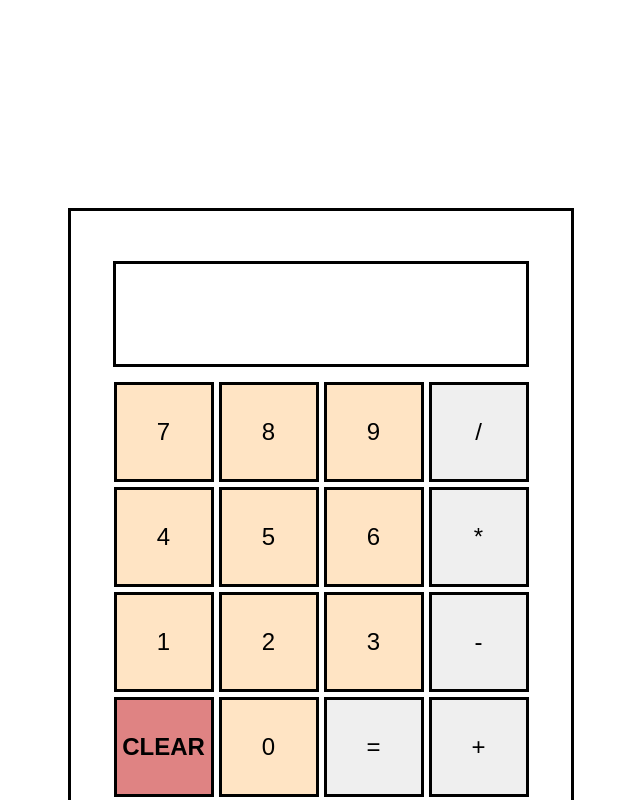
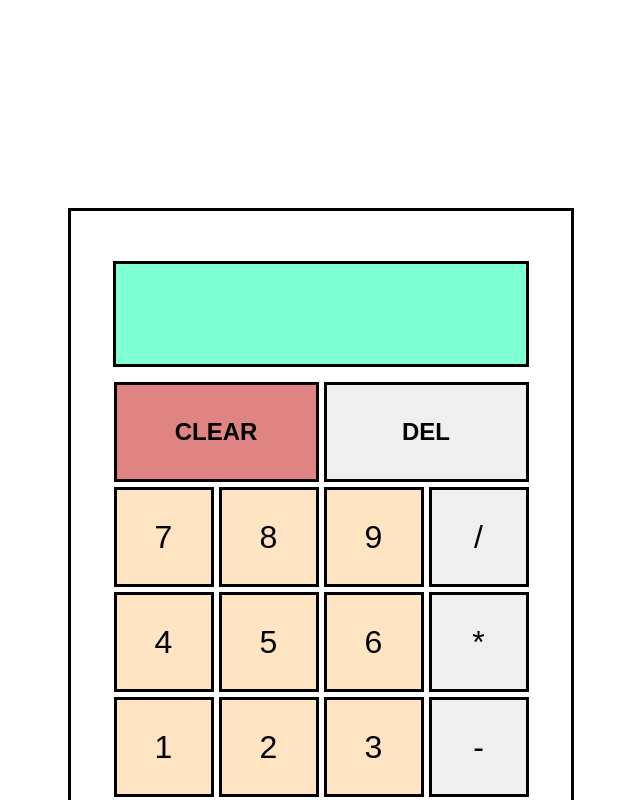
Before and after one commit to zoki33/calculator-, a plain HTML site: page index.html in a window 1280 px wide. Both pictures are taken after a click on the button "CLEAR". Shown: the top 800 px of the page, without its empty margins (319-959 px from the left). Drawn offline with Linux system fonts and the light colour scheme; a web font is replaced by a local one.

Commit message:
Add delete character button, still working on errors and conditionals, added few aestetical changes

```diff
--- a/index.html
+++ b/index.html
@@ -13,28 +13,32 @@
             <div class="result line"></div>
         </div>
         <div class="row">
-            <button class="number btn">7</button>
-            <button class="number btn">8</button>
-            <button class="number btn">9</button>
-            <button class="op btn">/</button>
+            <button class="clear top text">CLEAR</button>
+            <button class="delete top text">DEL</button>
         </div>
         <div class="row">
-            <button class="number btn">4</button>
-            <button class="number btn">5</button>
-            <button class="number btn">6</button>
-            <button class="op btn">*</button>
+            <button class="number btn text">7</button>
+            <button class="number btn text">8</button>
+            <button class="number btn text">9</button>
+            <button class="op btn text">/</button>
         </div>
         <div class="row">
-            <button class="number btn">1</button>
-            <button class="number btn">2</button>
-            <button class="number btn">3</button>
-            <button class="op btn">-</button>
+            <button class="number btn text">4</button>
+            <button class="number btn text">5</button>
+            <button class="number btn text">6</button>
+            <button class="op btn text">*</button>
         </div>
         <div class="row">
-            <button class="clear">CLEAR</button>
-            <button class="number btn">0</button>
-            <button class="equal">=</button>
-            <button class="op btn">+</button>
+            <button class="number btn text">1</button>
+            <button class="number btn text">2</button>
+            <button class="number btn text">3</button>
+            <button class="op btn text">-</button>
+        </div>
+        <div class="row">
+            <button class="dot text">.</button>
+            <button class="number btn text">0</button>
+            <button class="equal text">=</button>
+            <button class="op btn text">+</button>
         </div>
     </div>
     <script src="script copy.js"></script>
--- a/script copy.js
+++ b/script copy.js
@@ -22,6 +22,7 @@ var result;
 var temp ="";
 const operators = "+-/*";
 var doubleop = false;
+var isError = false;
 
 function operate(a, b, operator) {
     switch (operator) {
@@ -49,8 +50,27 @@ function clear(){
     temp = "";
     counter = 0;
     doubleop = false;
+    isError = false;
+    result = 0;
 
 }
+function deleteCharacter(){
+    let last = +temp[temp.length-1];
+    if(typeof last === "number" && !Number.isNaN(last)){
+    temp = temp.slice(0, temp.length - 1);
+    document.querySelector(".calculate").innerHTML = temp;
+    }
+    else{
+        temp = temp.slice(0, temp.length - 1);
+        document.querySelector(".calculate").innerHTML = temp;
+        doubleop = false;
+    }
+
+
+}
+
+const delbutton = document.querySelector(".delete");
+delbutton.addEventListener('click', deleteCharacter);
 
 const clearbtn = document.querySelector(".clear");
 clearbtn.addEventListener('click', clear);
@@ -60,6 +80,7 @@ numbers.forEach((num) => num.addEventListener(('click'), () => {
 
     temp += num.innerHTML;
     document.querySelector(".calculate").innerHTML = JSON.parse(JSON.stringify(temp));
+    doubleop = false;
 })
 
 );
@@ -68,16 +89,18 @@ var counter = 0;
 const ops = document.querySelectorAll('.op');
 ops.forEach((op) => op.addEventListener(('click'), () => {
 
-    if(counter === 0 && doubleop === false){
+    if(counter === 0 && doubleop === false && isError === false){
         temp += op.innerHTML;
         document.querySelector(".calculate").innerHTML = JSON.parse(JSON.stringify(temp));
         counter++;
+        doubleop = true;
 
     }
-    else if(doubleop === false){
+    else if(doubleop === false && isError === false){
         calculate();
         temp = `${result}${op.innerHTML}`;
         document.querySelector(".calculate").innerHTML = JSON.parse(JSON.stringify(temp));
+
 
 
     }
@@ -100,9 +123,9 @@ function calculate() {
         scndNum = +scndNum;
         result = operate(firstNum,scndNum,operator);
         if(result === "error" || result === undefined){
-            document.querySelector(".calculate").innerHTML = "";
+            document.querySelector(".calculate").innerHTML = temp;
             document.querySelector(".result").innerHTML = "error";
-            setTimeout(clear, 2000);
+            isError = true;
 
 
         }
@@ -110,6 +133,7 @@ function calculate() {
             result = +result;
             document.querySelector(".result").innerHTML = result;
             doubleop = false;
+            isError = false;
         }
 
     }
--- a/style.css
+++ b/style.css
@@ -9,6 +9,7 @@ body{
     padding-top: 50px;
     display: flex;
     width: 500px;
+    height: auto;
     flex-direction: column;
     align-items: center;
     gap: 5px;
@@ -21,36 +22,35 @@ body{
 
 }
 
-.btn{
+
+.text{
     height: 100px;
     width: 100px;
     border: solid;
     padding: 5px;
     text-align: center;
-    font-size: x-large;
+    font-size: xx-large;
     font-weight: 500;
-
+    font-family: Digital-7, Arial, Helvetica, sans-serif;
 }
 
-.equal{
+@font-face {
+    font-family: Digital-7;
+    src: url(/home/zoki/.local/share/fonts/digital-7.ttf);
+}
+
+
+.top{
     height: 100px;
-    width: 100px;
+    width: 205px;
     border: solid;
     padding: 5px;
     text-align: center;
     font-size: x-large;
     font-weight: 500;
+    font-weight: bold;
 }
 
-.clear{
-    height: 100px;
-    width: 100px;
-    border: solid;
-    padding: 5px;
-    text-align: center;
-    font-size: x-large;
-    font-weight: 500;
-}
 
 .number{
     background-color: bisque;
@@ -58,7 +58,7 @@ body{
 
 .clear{
     background-color: rgb(223, 131, 131);
-    font-weight: bold;
+
 }
 
 .screen{
@@ -69,6 +69,7 @@ body{
     display: flex;
     flex-direction: column;
     align-items: flex-end;
+    background-color: aquamarine;
 
 }
 
@@ -76,5 +77,6 @@ body{
     height: 50%;
     text-align: center;
     padding-right: 10px;
-    font-size: xx-large;
+    font-size: 50px;
+    font-family: Digital-7;
 }
```
